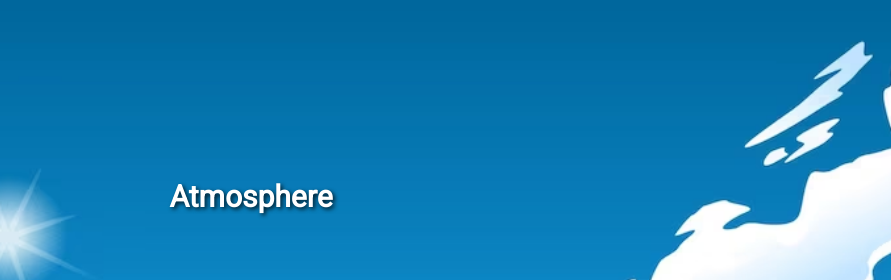
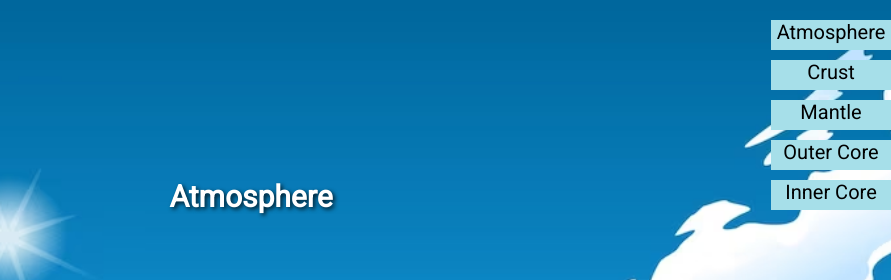
Before and after one commit to Rodskov/responsive-earth-layers, a plain HTML site: page index.html in a window 1280 px wide. Shown: the top 280 px of the page, 389-1280 px from the left. Drawn offline with Linux system fonts and the light colour scheme.

Commit message:
Added navigation bar

```diff
--- a/index.html
+++ b/index.html
@@ -12,6 +12,15 @@
 </head>
 <body>
     <div class="logo"> <a href="index.html"><img src="media/earth-logo.png" alt="Girl in a jacket" width="50" height="50"></a></div>
+
+    <div class="navigation">
+        <div class="nav-item" data-section="atmosphere">Atmosphere</div>
+        <div class="nav-item" data-section="crust">Crust</div>
+        <div class="nav-item" data-section="mantle">Mantle</div>
+        <div class="nav-item" data-section="outer-core">Outer Core</div>
+        <div class="nav-item" data-section="inner-core">Inner Core</div>
+    </div>
+
     <div class="atmosphere">
         <h2>Atmosphere</h2> <br> <br>
         <div class="text">One of the main components of Earth’s interdependent physical systems is the atmosphere.
@@ -73,5 +82,6 @@
         </div>
     </div>
 
+    <script src="script.js"></script>
 </body>
 </html>
--- a/style.css
+++ b/style.css
@@ -10,7 +10,28 @@ body {
     position: fixed;
     top: 10px;
     left: 10px;
-    z-index: 1000; /* Adjust the z-index as needed */
+    z-index: 1000;
+}
+
+.navigation {
+    position: fixed;
+    top: 120px;
+    right: 0px;
+    transform: translateY(-50%);
+    display: flex;
+    flex-direction: column;
+    z-index: 1000;
+}
+
+.nav-item {
+    width: 120px;
+    height: 30px;
+    color:rgb(0, 0, 0);
+    background-color: rgb(166, 223, 233);
+    margin-bottom: 10px;
+    cursor: hidden;
+    align-items: center;
+    text-align: center;
 }
 
 .atmosphere, .crust,
@@ -120,6 +141,6 @@ body {
 
 @media only screen and (max-width: 768px) {
     .atmosphere h2, .mantle h2, .outer-core h2, .inner-core h2, .text, .crust h2, .crust .text, .footer h2, a {
-        font-size: 14px; /* Adjust the font size for smaller screens */
+        font-size: 14px;
     }
 }
```
Also changed, not shown: script.js (deleted, +0 -13 lines).
